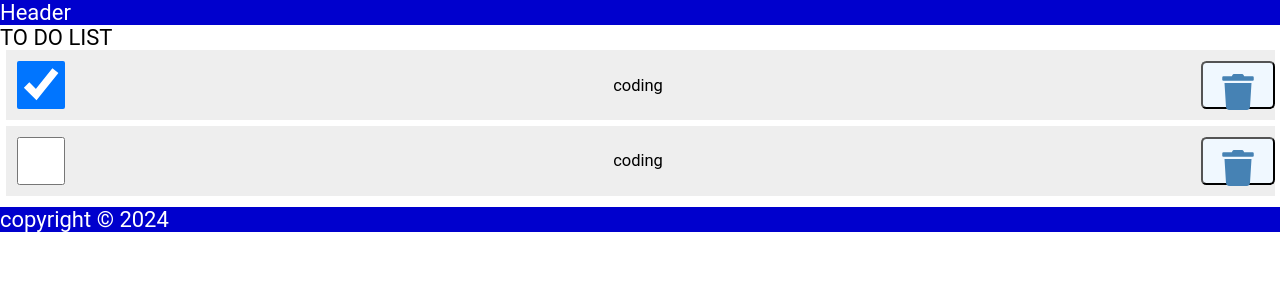
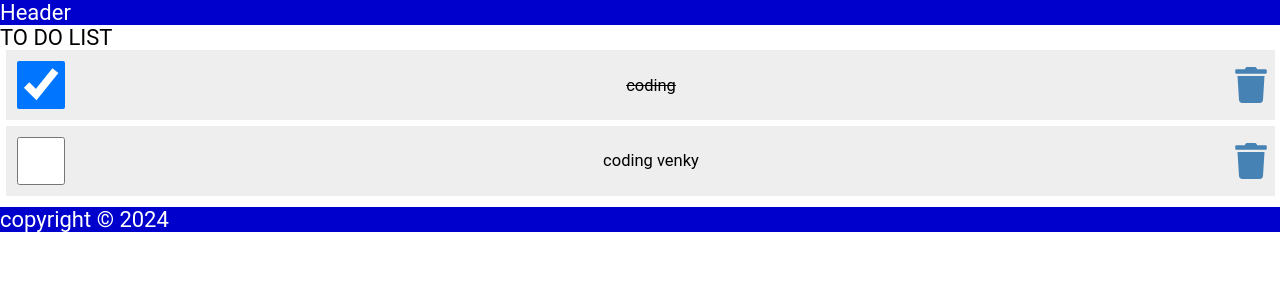
Before and after one commit to ShriVenkateshBabu/Todolist, a React app: page / in a window 1280 px wide. Shown: the top 300 px of the page. Built offline with nearby package versions, Linux system fonts and the light colour scheme; the HTML template or start-up script is replaced by a standard one.

Commit message:
11-11-2024

```diff
--- a/package.json
+++ b/package.json
@@ -11,7 +11,8 @@
   },
   "dependencies": {
     "react": "^18.3.1",
-    "react-dom": "^18.3.1"
+    "react-dom": "^18.3.1",
+    "react-icons": "^5.3.0"
   },
   "devDependencies": {
     "@eslint/js": "^9.13.0",
--- a/src/App.jsx
+++ b/src/App.jsx
@@ -1,4 +1,4 @@
-import Content from './Components/Content';
+ import Content from './Components/Content';
 import Footer from "./Components/Footer"
 import Header from "./Components/Header"
 
--- a/src/Components/Content.jsx
+++ b/src/Components/Content.jsx
@@ -1,5 +1,6 @@
 import React, { useState } from 'react'
 import { FaTrash } from "react-icons/fa";
+
 
 const Content = () => {
 
@@ -11,10 +12,12 @@ const Content = () => {
       },
       {
         id:2,
-        item:"coding",
+        item:"coding venky",
         checked: false,
       }
     ])
+
+    // console.log(items)
     function handleCheck(id){
       const newlist = items.map((itms)=>{
         if(itms.id===id)
@@ -26,25 +29,41 @@ const Content = () => {
             return itms
         }
       })
+      localStorage.setItem("to-do-list",JSON.stringify(newlist))
       setitmes(newlist)
+    }
+    function handleclick(id){
+      const new_list = items.filter((itm)=>itm.id!=id)
+      localStorage.setItem("to-do-list", JSON.stringify(new_list))
+      setitmes(new_list);
     }
 
     return (
       <div>
        <p>TO DO LIST</p>
+       {(items.length)? (
        <ul>
-        {items.map((itm)=>(
-          <li className='item' key={itm.id}>
+        {items.map((itm)=>{
+        //  let labelstyle ={}
+        //  if(itm.checked){
+        //   labelstyle={textDecoration:"line-through"}
+        //   }
+          return (<li className='item' key={itm.id}>
             <input type='checkbox'
             onChange={ () => handleCheck(itm.id) }
             checked = {itm.checked}
             />
-            <label>{itm.item}</label>
-             <button><FaTrash/></button>
-          </li>
-
-        ))}
-       </ul>
+                       <label
+            style={itm.checked ? {textDecoration:"line-through"}:null}
+            onDoubleClick={() => handleCheck(itm.id)}
+            >{itm.item}</label>
+             <FaTrash
+             onClick={()=> handleclick(itm.id)}
+             role='button'
+             />
+              </li>)
+})}
+       </ul>):<p>your list is empty</p>}
       </div>
     )
 }
```
Also changed, not shown: 1 other file (tests, documents, lock files or other folders).
